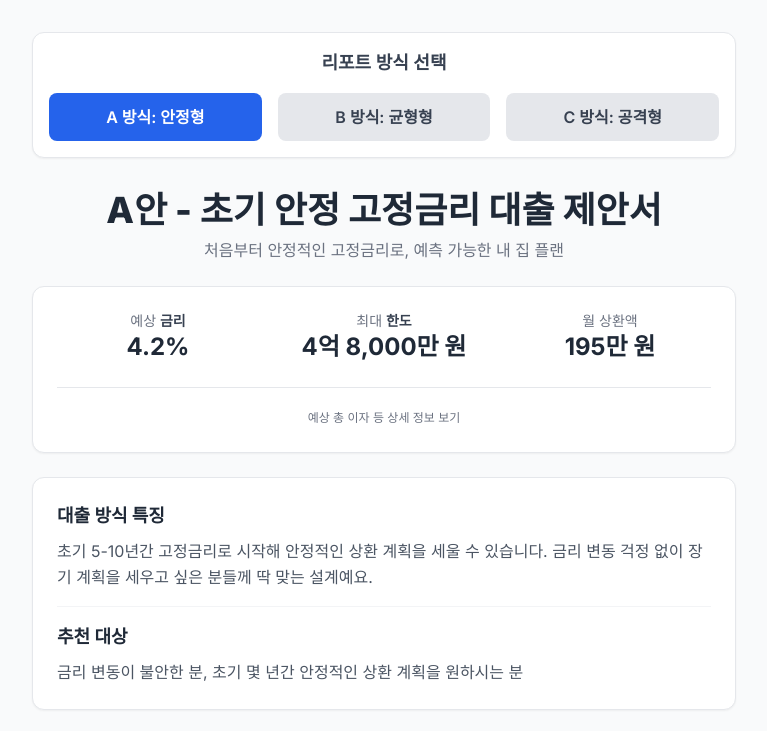
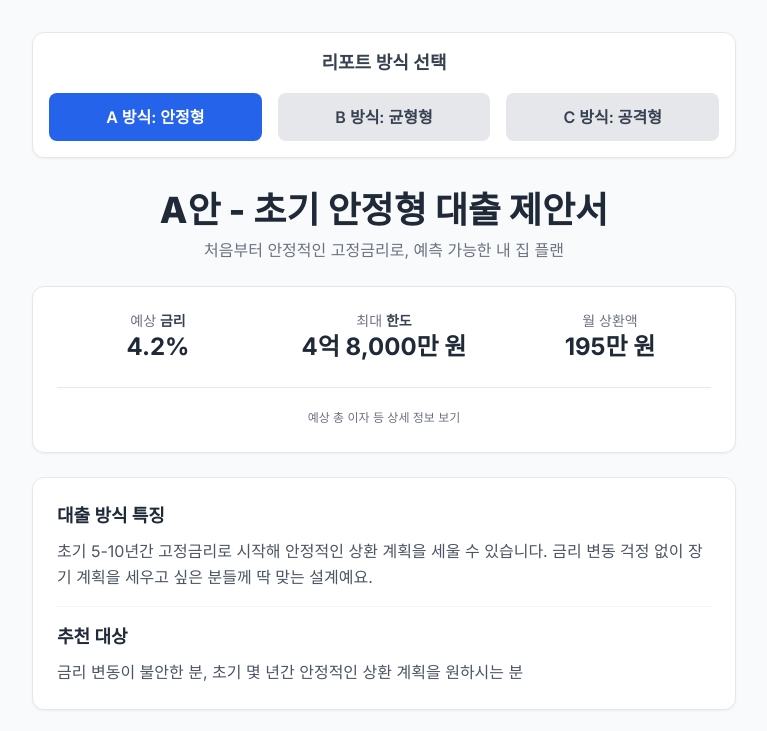
Before and after one commit to mjkimloop/fincette-report-static, a plain HTML site: page index.html in a window 1280 px wide. Shown: the top 731 px of the page, without its empty margins (256-1023 px from the left). Drawn offline with nearby package versions, Linux system fonts and the light colour scheme.

Commit message:
Update index.html

```diff
--- a/index.html
+++ b/index.html
@@ -57,7 +57,7 @@
     <script>
     try {
         const reportData = {
-            "A":{title:"A안 - 초기 안정 고정금리 대출 제안서",subtitle:"처음부터 안정적인 고정금리로, 예측 가능한 내 집 플랜",metrics:{interestRate:"4.2%",limit:"4억 8,000만 원",monthlyPayment:"195만 원",totalInterest:"2억 1,200만 원",rateValue:4.2,limitValue:48000},description:{features:"초기 5-10년간 고정금리로 시작해 안정적인 상환 계획을 세울 수 있습니다. 금리 변동 걱정 없이 장기 계획을 세우고 싶은 분들께 딱 맞는 설계예요.",recommendedFor:"금리 변동이 불안한 분, 초기 몇 년간 안정적인 상환 계획을 원하시는 분"}},
+            "A":{title:"A안 - 초기 안정형 대출 제안서",subtitle:"처음부터 안정적인 고정금리로, 예측 가능한 내 집 플랜",metrics:{interestRate:"4.2%",limit:"4억 8,000만 원",monthlyPayment:"195만 원",totalInterest:"2억 1,200만 원",rateValue:4.2,limitValue:48000},description:{features:"초기 5-10년간 고정금리로 시작해 안정적인 상환 계획을 세울 수 있습니다. 금리 변동 걱정 없이 장기 계획을 세우고 싶은 분들께 딱 맞는 설계예요.",recommendedFor:"금리 변동이 불안한 분, 초기 몇 년간 안정적인 상환 계획을 원하시는 분"}},
             "B":{title:"B안 - 혼합금리 균형형 대출 제안서",subtitle:"초기에는 낮은 고정금리로 시작하여, 특정 기간 후 변동금리로 전환되는 합리적인 대출 방식입니다.",metrics:{interestRate:"초기 3.8% (5년)",limit:"5억 1,000만 원",monthlyPayment:"초기 188만 원",totalInterest:"변동 (예상 1.9억)",rateValue:3.8,limitValue:51000},description:{features:"초기 3~5년간 고정금리가 적용되어 안정성을 확보하고, 이후 변동금리로 전환되어 금리 하락기의 혜택을 누릴 수 있습니다.",recommendedFor:"단기적인 안정성과 장기적인 유연성을 모두 원하는 분, 향후 소득 증가가 예상되는 사회초년생에게 추천합니다."}},
             "C":{title:"C안 - 변동금리 공격형 대출 제안서",subtitle:"금리 하락기에 이자 부담을 최소화하여, 가장 공격적으로 자산을 운용할 수 있는 대출 방식입니다.",metrics:{interestRate:"3.5% ~",limit:"5억 2,500만 원",monthlyPayment:"변동 (현재 181만 원)",totalInterest:"변동 (예상 1.7억)",rateValue:3.5,limitValue:52500},description:{features:"시장 기준금리에 연동하여 대출 금리가 주기적으로 변경됩니다. 금리 하락 시 상환 부담이 줄어들지만, 상승 시에는 부담이 커질 수 있습니다.",recommendedFor:"금리 변동 리스크를 감수할 수 있고, 향후 금리 하락을 예상하는 투자자, 단기 상환 계획을 가진 분에게 적합합니다."}}
         };
```
